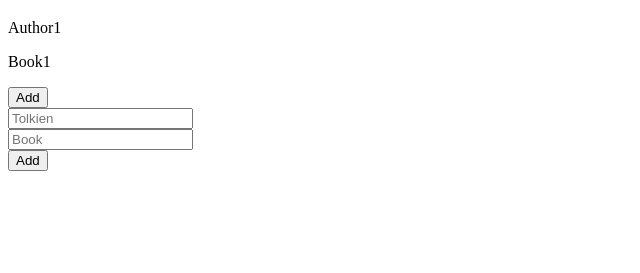
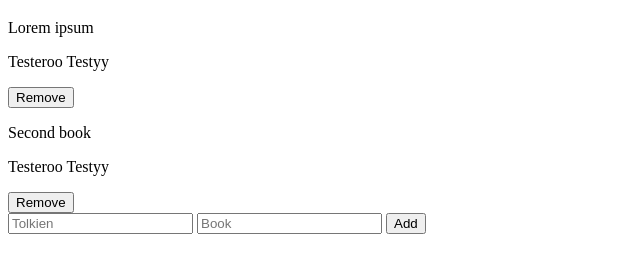
Before and after one commit to AntonioHincapie/awesome-books, a plain HTML site: page index.html in a window 1280 px wide. Shown: the part 61-334 px from the top of the page, without its empty margins (0-640 px from the left). Drawn offline with Linux system fonts and the light colour scheme.

Commit message:
Added dynamic HTML
-Added script to print list section.
-Added content to databooks

```diff
--- a/databooks.js
+++ b/databooks.js
@@ -0,0 +1,9 @@
+const dataBooks = [{
+  bookTitle: ['Lorem ipsum'],
+  bookAuthor: ['Testeroo Testyy'],
+},
+{
+  bookTitle: ['Second book'],
+  bookAuthor: ['Testeroo Testyy'],
+}];
+export default dataBooks;
--- a/index.html
+++ b/index.html
@@ -7,38 +7,29 @@
     <title>Awesome Books</title>
   </head>
   <body>
-
     <main>
       <h1>Awsome books</h1>
-      <div id="list">
-        <div class="author"><p>Author1</p></div>
-        <div class="book">
-          <p>Book1</p>
-        </div>
-        <div><button type="button">Add</button></div>
-      </div>
+      <div id="list"></div>
       <div id="AddNew">
         <form>
-          <div>
-            <input type="name" class="form-control" id="floatingInput" placeholder="Tolkien">
-            <label for="floatingInput"></label>
-          </div>
-          <div>
-            <input type="name" class="form-control" id="floatingBook" placeholder="Book">
-            <label for="floatingBook"></label>
-          </div>
-          <div><button type="button">Add</button></div>
-
-
-
-
-
-
+          <input
+            type="name"
+            class="form-control"
+            id="floatingInput"
+            placeholder="Tolkien"
+          />
+          <label for="floatingInput"></label>
+          <input
+            type="name"
+            class="form-control"
+            id="floatingBook"
+            placeholder="Book"
+          />
+          <label for="floatingBook"></label>
+          <button type="button">Add</button>
         </form>
       </div>
-
     </main>
-
     <script type="module" src="./scripts.js"></script>
     <script type="module" src="./databooks.js"></script>
   </body>
--- a/scripts.js
+++ b/scripts.js
@@ -0,0 +1,16 @@
+import dataBooks from './databooks.js';
+
+//Agregar funcion add y remove
+
+const bookList = document.getElementById('list');
+const printList = () => {
+  let str = '';
+  for (let i = 0; i < dataBooks.length; i += 1) {
+    str += `<p>${dataBooks[i].bookTitle}</p>
+    <p>${dataBooks[i].bookAuthor}</p>
+    <button type="button">Remove</button>`
+  }
+  return str;
+}
+
+bookList.innerHTML = `${printList()}`
```
